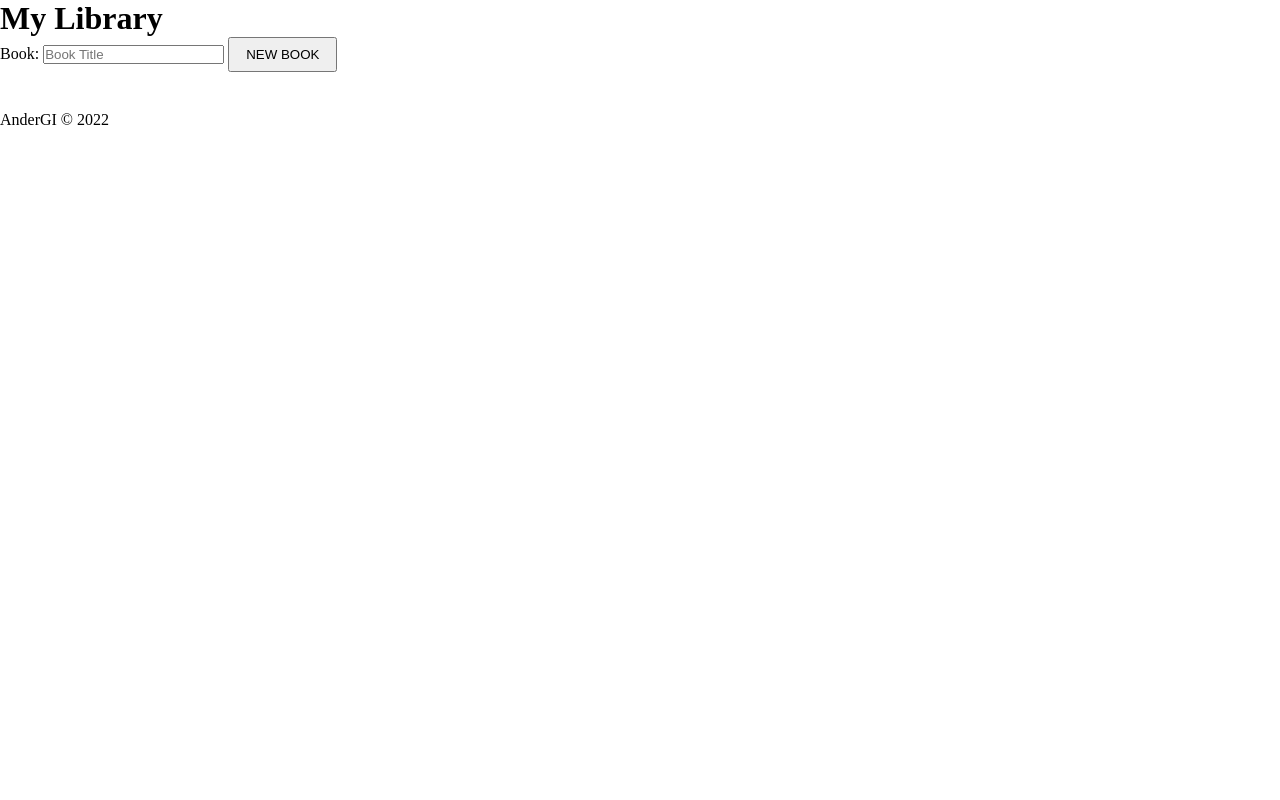
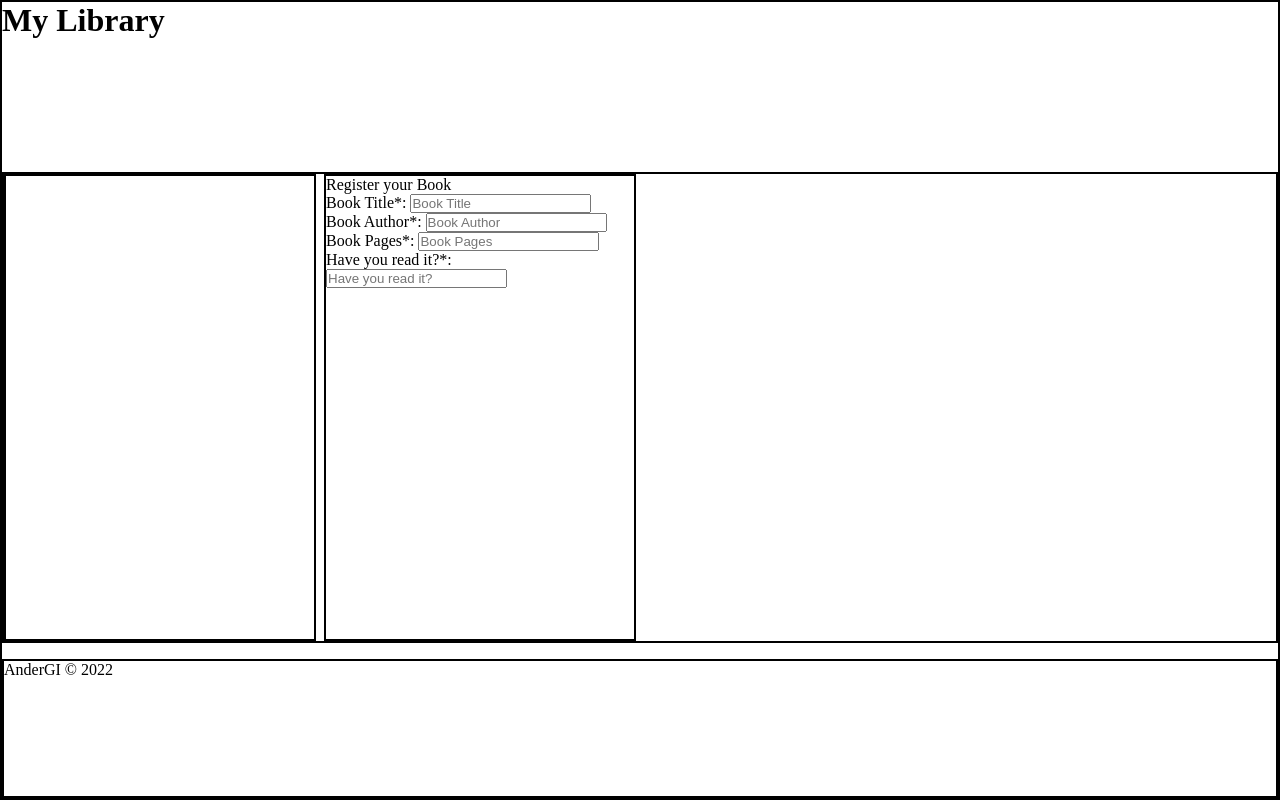
Before and after one commit to AnderGI/Library, a plain HTML site: page index.html in a window 1280 px wide. Drawn offline with Linux system fonts and the light colour scheme.

Commit message:
Layout and form

```diff
--- a/index.html
+++ b/index.html
@@ -10,10 +10,30 @@
 <body>
     <head><h1>My Library</h1></head>
     <main>
-        <label for="bookInput">Book: </label>
-        <input type="text" name="book" id="bookInput" placeholder="Book Title">
-        <button id="newBookBtn">NEW BOOK</button>
-        <div id="bookDisplay"></div>
+
+        <section id="bookDisplay"></section>
+        <section id="bookForm">
+            <form action="#" method="post">
+                <legend>Register your Book</legend>
+                <section>
+                    <label for="bookTitle">Book Title<span aria-label="required">*</span>:
+                    <input type="text" name="bookTitle"  id="booTitle" placeholder="Book Title"></label>
+                </section>
+                <section>
+                    <label for="bookAuthor">Book Author<span aria-label="required">*</span>:
+                    <input type="text" name="bookAuthor" id="bookAuthor" placeholder="Book Author"></label>
+                </section>
+                <section>
+                    <label for="bookPages">Book Pages<span aria-label="required">*</span>:
+                    <input type="number" name="book" id="bookInput" placeholder="Book Pages" min="0"></label>
+                </section>
+                <section>
+                    <label for="bookRead">Have you read it?<span aria-label="required">*</span>:
+                    <input type="text" name="bookRead" id="bookRead" placeholder="Have you read it?"></label>
+                </section>
+            </form>
+        </section>
+
     </main>
     <footer>AnderGI &copy; 2022</footer>
     <script src="script.js"></script>
--- a/style.css
+++ b/style.css
@@ -5,15 +5,45 @@
 }
 body{
     display: grid;
-    grid-template-rows: 1fr 2fr 1fr;
+    gap: 1rem;
+
+    height: 100vh;
+    grid-template-areas:
+    "header header header header"
+    "main main main main"
+    "main main main main"
+    "main main main main"
+    "footer footer footer footer"
+    ;
+    border: 2px solid black;
+}
+head{
+    grid-area: header;
+    border: 2px solid black;
+
 }
 #newBookBtn{
     height: fit-content;
     width: fit-content;
     padding: 0.5rem 1rem;
 }
+main{
+    border: 2px solid black;
+    grid-area: main;
+    display: grid;
+    gap: 0.5rem;
+    grid-template-columns: repeat(auto-fill, minmax(250px,1fr));
+}
+
+main>section{
+    border: 2px solid black;
+}
 #bookDisplay{
     display:flex;
     flex-direction: column;
     flex-wrap: wrap;
 }
+footer{
+    grid-area: footer;
+    border: 2px solid black;
+}
```
